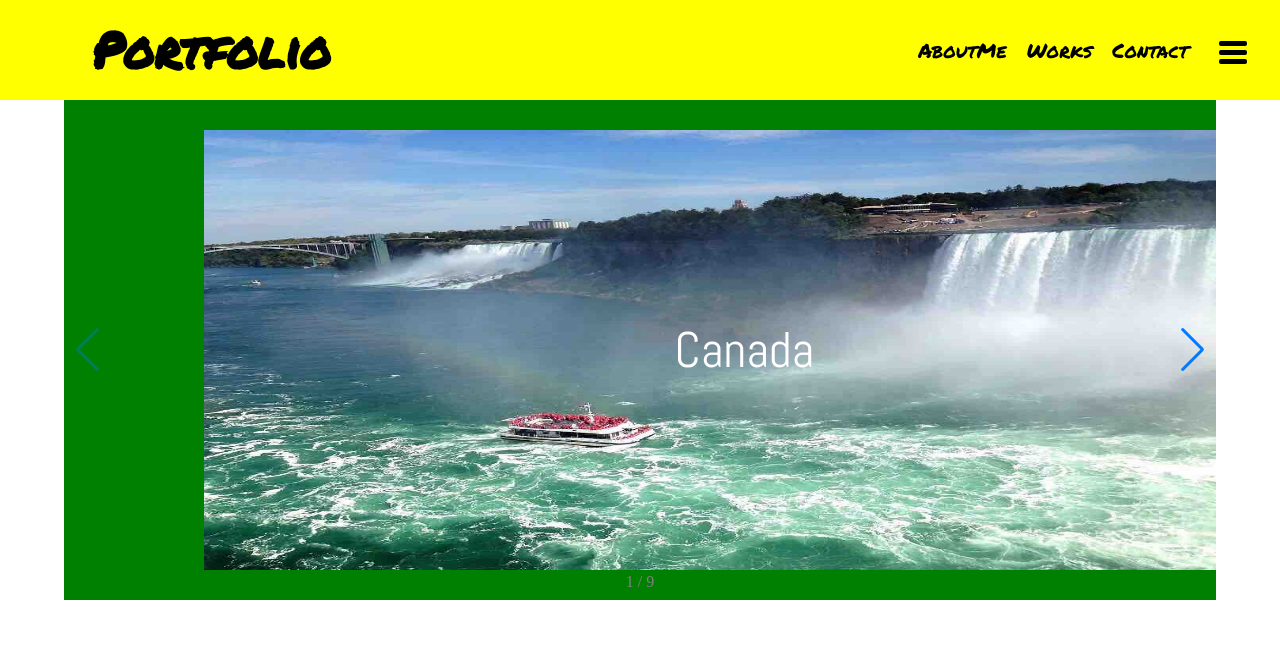
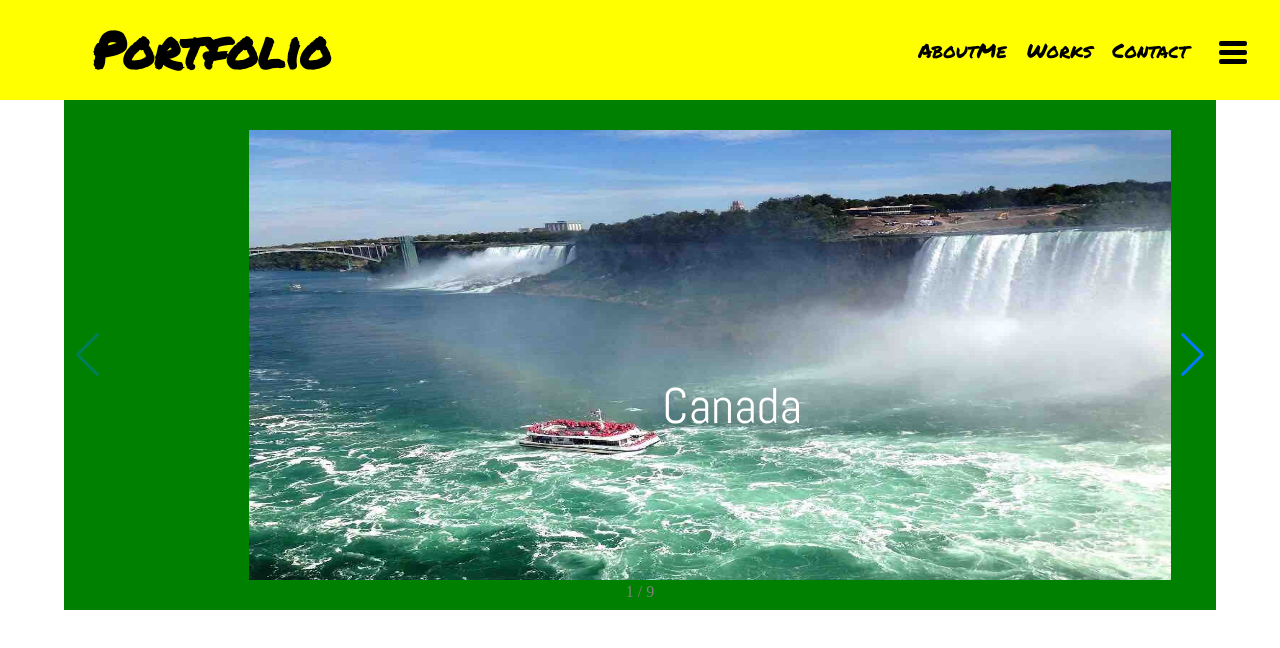
Before and after one commit to koji1218ai/portfolio, a plain HTML site: page index.html in a window 1280 px wide. Shown: the top 648 px of the page. Drawn offline with nearby package versions, Linux system fonts and the light colour scheme.

Commit message:
CSSスワイパー写真の位置

```diff
--- a/css/style.css
+++ b/css/style.css
@@ -95,20 +95,40 @@ header a {
 
 
 /*  スワイパー */
+/* html, body {
+  position: relative;
+  height: 100%;
+}
+body {
+  background: #eee;
+  font-family: Helvetica Neue, Helvetica, Arial, sans-serif;
+  font-size: 14px;
+  color:#000;
+  margin: 0;
+  padding: 0;
+} */
 main {
   color:gray;
 }
+
 .swiper-container {
   width: 90%;
-  height: 500px;
+  height: 510px;
   background-color: blue;
+}
 
+.swiper-wrapper {
+  /* position: relative; */
+  /* width: 100%; */
+  height: 100%;
+  /* z-index: 1; */
+  display: flex;
 }
+
 .swiper-slide {
-  /* width: 80%; */
-  height: 100%;
-  font-size: 18px;
-  background: #fff;
+  background-color: green;
+  width: 90%;
+
   /* Center slide text vertically */
   display: -webkit-box;
   display: -ms-flexbox;
@@ -122,19 +142,16 @@ main {
   -ms-flex-align: center;
   -webkit-align-items: center;
   align-items: center;
-  background-color: green;
 }
 .swiper-slide img{
-    width: 100%;
-    height: 440px;
-    background-size: cover;
-
+    width: 80%;
+    height: 450px;
 }
 .swiper-slide p {
   position: relative;
   color: white;
-  top: 0%;
-  left: 53%;
+  top: 10%;
+  left: 48%;
   font-size: 50px;
   font-family: 'Abel', sans-serif;
 
```
